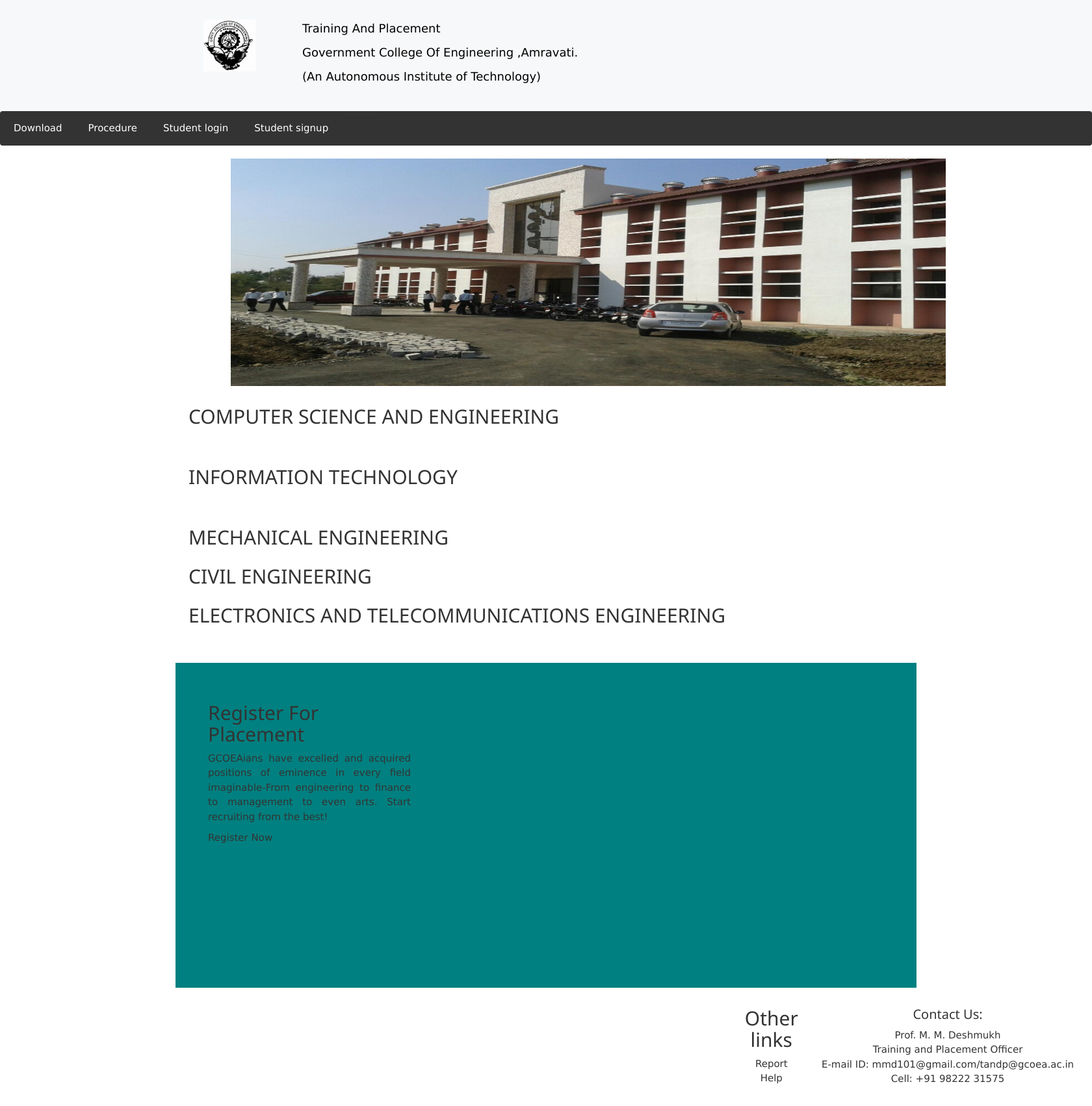
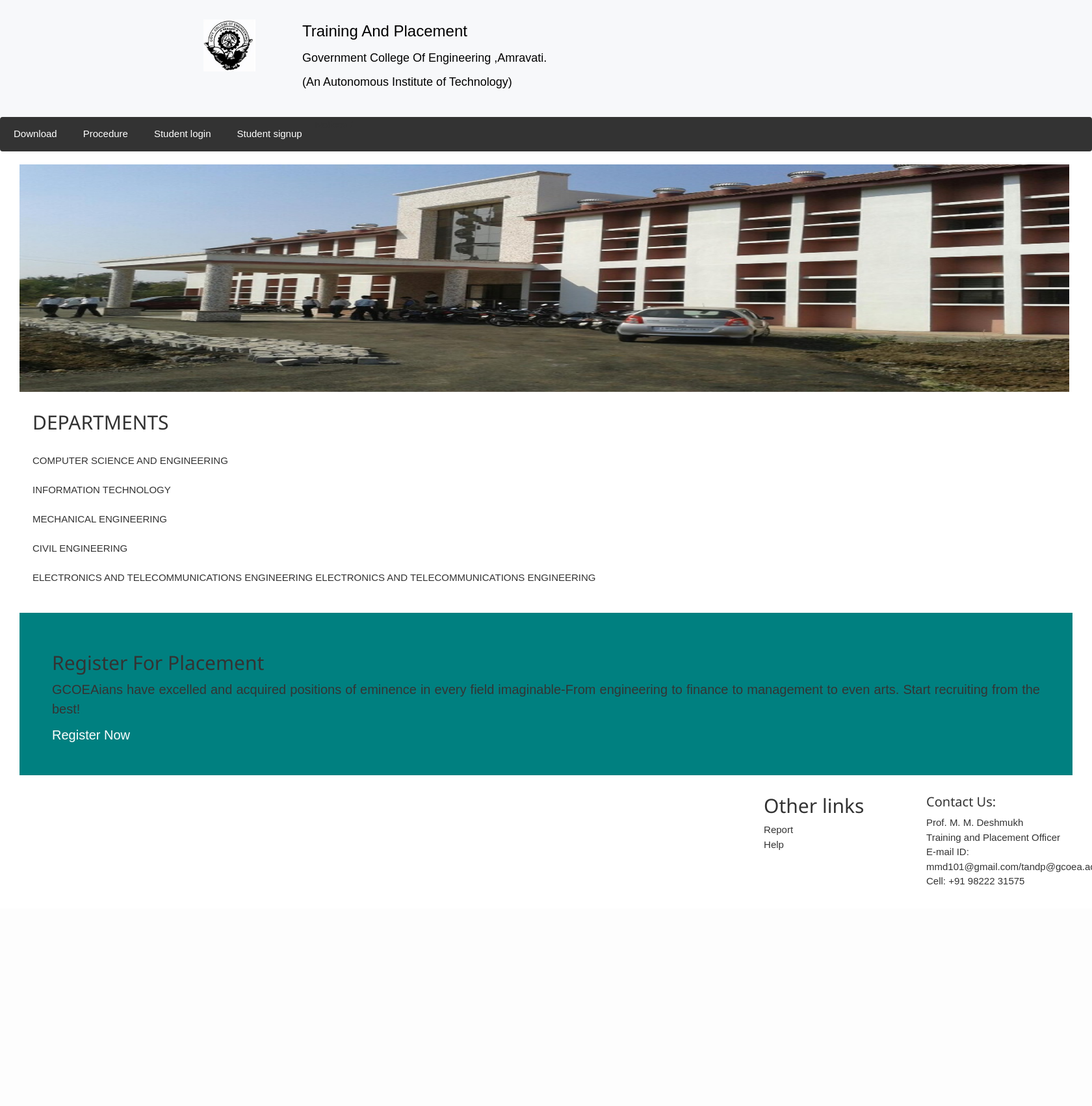
Before and after one commit to deadlyhallows/training-and-placement-portal, a Django app: page / in a window 1680 px wide; the page is wider, and only the part inside the window is pictured. Shown: that part at 65% size. After the commit the page ends 1361 px from the top of that part, so only its background shows below. Run offline with Django 3.2, Linux system fonts and the light colour scheme; some libraries are stand-ins or nearby versions.

Commit message:
second commit

```diff
--- a/resume/forms.py
+++ b/resume/forms.py
@@ -8,7 +8,7 @@ class ResumeForm(forms.ModelForm):
 
     class Meta:
         model = Resume
-        fields = ('Name', 'ProjectsandInternships', 'PhoneNumber', 'Cgpa', 'TenthMarks', 'TenthCollegeName', 'TwelthMarks', 'TwelthCollegeName',)
+        fields = ('StudentName', 'ProjectsandInternships', 'StudentId','Branch','PhoneNumber', 'Cgpa', 'TenthMarks', 'TenthSchoolName', 'TwelthMarks', 'TwelthCollegeName',)
 
 class SignUpForm(UserCreationForm):
     email = forms.EmailField(max_length=254, help_text='Required. Inform a valid email address.')
--- a/resume/static/css/resume.css
+++ b/resume/static/css/resume.css
@@ -1,14 +1,17 @@
 html,body{
-    margin: 0px;
-    padding:0px;
+    margin: 0;
+    padding:0;
 }
 
-.headtxt{padding-right:500px;
-        text-align: left;
-      font-size: 18px;}
+input{float:right;}
+
+.headtxt{padding-right:550px;
+        text-align:left;
+      font-size: 18px;
+}
 
 .mySlides{height:200px;
-width:1100px;}
+          width:1700px;}
 
 
 
@@ -19,7 +22,7 @@ width:1100px;}
 /* Style the body */
 body {
     font-family: Arial;
-    margin: 0;
+
 }
 
 /* Header/logo Title */
@@ -73,16 +76,14 @@ body {
 /* Create two unequal columns that sits next to each other */
 /* Sidebar/left column */
 .side {
-    -ms-flex: 30%; /* IE10 */
-    flex: 30%;
+     /* IE10 */
     background-color: white;
     padding: 20px;
 }
 
 /* Main column */
 .main {
-    -ms-flex: 70%; /* IE10 */
-    flex: 70%;
+
     background-color: white;
     padding: 20px;
 }
@@ -92,23 +93,21 @@ body {
     background-color: #008080;
     width: 100%;
     padding: 50px;
+
 }
 
 /* Footer */
 .footer {
+
+   left: 0;
+   bottom: 0;
     padding: 20px;
     width:100%;
-
-    text-align: center;
+    text-align: left;
     background:white;
 }
 
 /* Responsive layout - when the screen is less than 700px wide, make the two columns stack on top of each other instead of next to each other */
-@media screen and (max-width: 700px) {
-    .row {
-        flex-direction: column;
-    }
-}
 
 /* Responsive layout - when the screen is less than 400px wide, make the navigation links stack on top of each other instead of next to each other */
 @media screen and (max-width: 400px) {
--- a/resume/templates/resume/base.html
+++ b/resume/templates/resume/base.html
@@ -10,6 +10,7 @@
         <meta name="viewport" content="width=device-width, initial-scale=1">
         <meta name="viewport" content="width=device-width, initial-scale=1">
         <link rel="stylesheet" href="https://www.w3schools.com/w3css/4/w3.css">
+        <link rel="stylesheet" href="{% static 'css/resume.css' %}">
     <style>
         .mySlides {display:none;height:350px;}
     </style>
@@ -23,7 +24,7 @@
             <img src= "{% static 'images/m4.jpg' %}" height="80" width="80"/>
         </div>
         <div class="col-md-10 headtxt">
-            <p>Training And Placement</p>
+            <p style="font-size: 24px">Training And Placement</p>
             <p>Government College Of Engineering ,Amravati.</p>
             <p>(An Autonomous Institute of Technology)</p>
         </div>
@@ -38,13 +39,13 @@
      {% if user.is_authenticated %}
                     <a   href="{% url 'resume:logout' %}">logout</a>
                     <a   href="{% url 'resume:resume_new' %}" class="top-menu"><span class="glyphicon glyphicon-plus "></span></a>
-                    <a  href="{% url 'resume:resume_edit' %}" class="top-menu"><span class="glyphicon glyphicon-edit "></span></a>
+
      {% else %}
                     <a href="{% url 'resume:login' %}" > Student login </a> / <a  class="logs"  href="{% url 'resume:signup' %}"> Student signup </a>
      {% endif %}
 </div>
 
- <div class="content container">
+ <div class="content container-fluid">
                 <div class="row ">
                     <div class="col-md-12 ">
                         {% block content %}
@@ -53,15 +54,15 @@
                 </div>
  </div>
  <div class="row">
-
+<br><br>
   <div class="footer">
        <div   style="float:right; display:inline-block; ">
-        <span style="float:left;width: 20%;">
+        <span style="float:left;text-align: left;">
             <h2>Other links</h2>
             <a href="#">Report</a><br>
             <a href="#">Help</a>
         </span>
-        <span style="float:right;width:80%;" ><h4>Contact Us:</h4><p>Prof. M. M. Deshmukh<br>
+        <span style="float:right;width:50%;text-align: left" ><h4>Contact Us:</h4><p>Prof. M. M. Deshmukh<br>
             Training and Placement Officer<br>
             E-mail ID: <a href="mailto:mmd101@gmail.com">mmd101@gmail.com</a>/<a href="mailto:tandp@gcoea.ac.in">tandp@gcoea.ac.in</a>
             <br>
--- a/resume/templates/resume/home.html
+++ b/resume/templates/resume/home.html
@@ -2,34 +2,38 @@
 {% load staticfiles %}
 
 {% block content %}
- <div class="container">
+ <div class="container-fluid">
     <div class="row">
         <div class="col-md-12">
-            <div class="w3-content" style="max-width:1000px";>
-                <img class="mySlides" src="static/images/m1.png" >
-                <img class="mySlides" src="static/images/m2.png" >
-                <img class="mySlides" src="static/images/m3.png" >
+
+                <img class="mySlides" style="width: 1615px" src="{% static 'images/m1.png' %}" >
+                <img class="mySlides" style="width: 1615px" src="{% static 'images/m2.png' %}" >
+                <img class="mySlides" style="width: 1615px" src="{% static 'images/m3.png' %}" >
+
+        </div>
+    </div>
+    <div class="side">
+        <h2>DEPARTMENTS</h2><br>
+        <div><a href="#">COMPUTER SCIENCE AND ENGINEERING</a></div><br>
+        <div ><a href="#">INFORMATION TECHNOLOGY</a></div><br>
+        <div ><a href="#">MECHANICAL ENGINEERING</a> </div><br>
+        <div ><a href="#">CIVIL ENGINEERING</a>  </div><br>
+        <div ><a href="#">ELECTRONICS AND TELECOMMUNICATIONS ENGINEERING</a> ELECTRONICS AND TELECOMMUNICATIONS ENGINEERING</div><br>
+    </div>
+
+  <div class="row">
+      <div class="col-md-12">
+        <div class="fakeimg" style="height:250px;">
+            <div   style="  float:right; display:inline-block; ">
+            <span style="font-size: 20px">
+                <h2>Register For Placement</h2>
+                <p style="float:left;display:block;"align ="justify">GCOEAians have excelled and acquired positions of eminence in every field imaginable-From engineering to finance to management to even arts. Start recruiting from the best!</p>
+                <a href="#" style="color:white;">Register Now</a>
+            </span>
             </div>
         </div>
+      </div>
     </div>
- </div>
-    <div class="side">
-        <h2><DEPARTMENTS</h2>
-        <div style="height:60px;"> COMPUTER SCIENCE AND ENGINEERING</div><br>
-        <div  style="height:60px;"> INFORMATION TECHNOLOGY</div><br>
-        <div  style="height:60px;"> MECHANICAL ENGINEERING</div>
-        <div style="height:60px;">CIVIL ENGINEERING</div>
-        <div  style="height:60px;"> ELECTRONICS AND TELECOMMUNICATIONS ENGINEERING</div>
-    </div>
-
-    <div class="fakeimg" style="height:500px;">
-            <div   style="float:right; display:inline-block; ">
-            <span style="float:left;width: 30%;">
-                <h2>Register For Placement</h2>
-                <p style="float:left;display:block;"align ="justify">GCOEAians have excelled and acquired positions of eminence in every field imaginable-From engineering to finance to management to even arts. Start recruiting from the best!</p>
-                <a href="#">Register Now</a>
-            </span>
-            </div>
-    </div>
+</div>
 
 {% endblock %}
--- a/resume/templates/resume/login.html
+++ b/resume/templates/resume/login.html
@@ -27,7 +27,7 @@
  {% if form.errors %}
     <p style="color: red">Your username and password didn't match. Please try again.</p>
   {% endif %}
-  <form>
+  <form method="post" style="width:30%">
       <h2>Log in </h2>
     {% csrf_token %}
     <input type="hidden" name="next" value="{{ next }}" />
--- a/resume/templates/resume/signup.html
+++ b/resume/templates/resume/signup.html
@@ -24,7 +24,7 @@
         </style>
 {% endblock style %}
 
-  <form>
+  <form method="post" style="width:35%">
     <h2>Sign up</h2>
     {% csrf_token %}
     {{ form.as_p }}
--- a/resume/url.py
+++ b/resume/url.py
@@ -12,10 +12,13 @@ urlpatterns = [
 
     url(r'^downloads/$', views.download, name='download'),
     url(r'^procedure/$', views.procedure, name='procedure'),
+    url(r'^pdf/$', views.generate_view, name='pdf'),
+
     url(r'^resume/new/$', views.resume_new, name='resume_new'),
 
     url(r'^login/$', auth_views.LoginView.as_view(template_name='resume/login.html'), name='login'),
     url(r'^signup/$', views.signup, name='signup'),
+
     url(r'^logout/$', auth_views.logout, {'next_page': '/'}, name='logout'),
     url(r'^account_activation_sent/$', core_views.account_activation_sent, name='account_activation_sent'),
     url(r'^activate/(?P<uidb64>[0-9A-Za-z_\-]+)/(?P<token>[0-9A-Za-z]{1,13}-[0-9A-Za-z]{1,20})/$',
--- a/resume/views.py
+++ b/resume/views.py
@@ -17,24 +17,49 @@ from django.utils.encoding import force_text
 from django.utils.http import urlsafe_base64_decode
 import smtplib
 from django.shortcuts import render
+from django.http import HttpResponse
+from django.views.generic import View
+from resume.utils import render_to_pdf  # created in step 4
+from django.template.loader import get_template
+from django.template import Context
 
 
+def generate_view(request, *args, **kwargs):
+    template = get_template('pdf/invoice.html')
+    Context = {
+        "student name":"Awanti Deotale",
+        "Projects and Internships":"fgncuwcfgnk",
+        "Phone Number":12345678,
+        "cgpa":8.48,
+        "10th marks":96,
+        "10th school":"rgvtyty",
+        "12th marks":88,
+        "12th college":"lhieryv",
 
-
-
+    }
+    html = template.render(Context)
+    pdf = render_to_pdf('pdf/invoice.html', Context)
+    if pdf:
+        response = HttpResponse(pdf, content_type='application/pdf')
+        filename = "Invoice_%s.pdf" % ("12341231")
+        content = "inline; filename='%s'" % (filename)
+        download = request.GET.get("download")
+        if download:
+            content = "attachment; filename='%s'" % (filename)
+        response['Content-Disposition'] = content
+        return response
+    return HttpResponse("Not found")
 
 def resume_new(request):
-    if request.method == "RESUME":
-        form = ResumeForm(request.RESUME)
+    if request.method == "POST":
+        form = ResumeForm(request.POST)
         if form.is_valid():
             resume = form.save(commit=False)
-
-
             resume.save()
-            return redirect('resume:resume_preview', pk=resume.pk)
+            return redirect('resume:home')
     else:
         form = ResumeForm()
-    return render(request, 'resume/home.html', {'form': form})
+    return render(request, 'resume/resume_new.html', {'form': form})
 
 
 
@@ -74,11 +99,6 @@ def signup(request):
 
 def account_activation_sent(request):
     return render(request, 'resume/account_activation_sent.html')
-
-
-
-
-
 
 
 def activate(request, uidb64, token):
```
Also changed, not shown: resume/models.py (+5 -3 lines), resume/templates/pdf/invoice.html (added, +60 -0 lines), resume/templates/resume/procedures.html (+28 -28 lines), resume/templates/resume/resume_new.html (added, +15 -0 lines).
